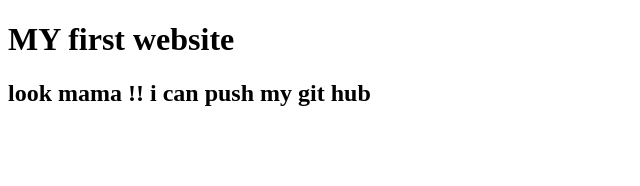
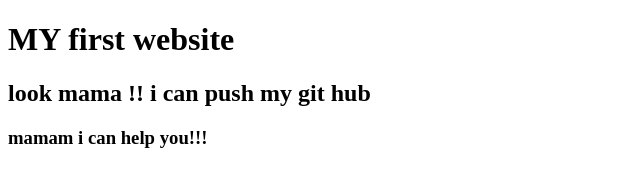
Before and after one commit to sumon-i/2nd-website, a plain HTML site: page index.html in a window 1280 px wide. Shown: the whole page, without its empty margins (0-640 px from the left). Drawn offline with Linux system fonts and the light colour scheme.

Commit message:
help mama

```diff
--- a/index.html
+++ b/index.html
@@ -8,5 +8,6 @@
 <body>
     <h1>MY first website</h1>
     <h2>look mama !! i can push my git hub</h2>
+    <h3> mamam i can help you!!!</h3>
 </body>
 </html>
```
